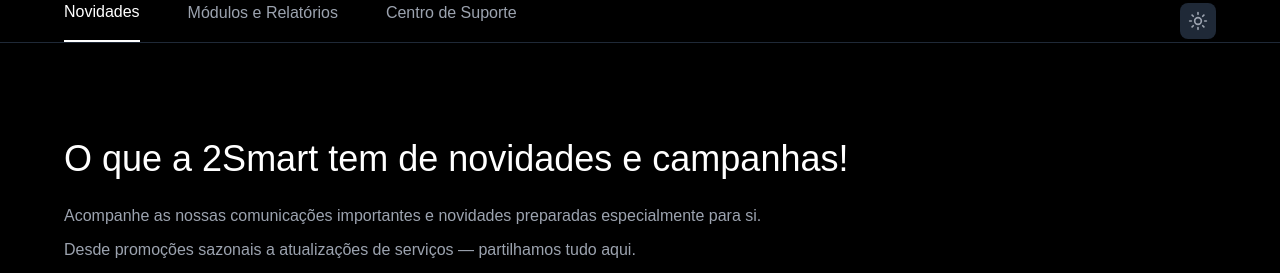
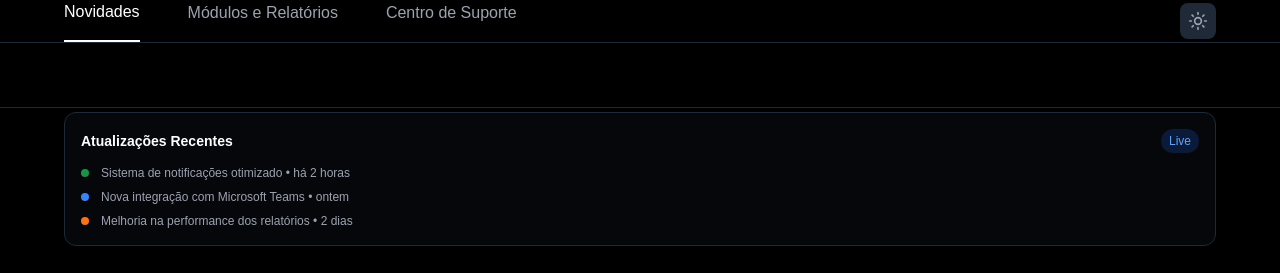
Before and after one commit to 2smarthrm/2smartmenudark, a React (Vite) app: page / in a window 1280 px wide. Shown: the top 273 px of the page. Built offline with nearby package versions, Linux system fonts and the light colour scheme.

Commit message:
Adicionar menu fixo e seção de logs

```diff
--- a/src/App.tsx
+++ b/src/App.tsx
@@ -68,6 +68,50 @@
 
     return (
       <div className="px-8 lg:px-16 py-8 h-full flex flex-col">
+        {/* Logs Section */}
+        <div className={`mb-6 p-4 rounded-xl border ${
+          isDark ? 'bg-gray-900/30 border-gray-800' : 'bg-gray-50/50 border-gray-200'
+        }`}>
+          <div className="flex items-center justify-between mb-3">
+            <h3 className={`text-sm font-semibold ${
+              isDark ? 'text-white' : 'text-gray-900'
+            }`}>
+              Atualizações Recentes
+            </h3>
+            <span className={`text-xs px-2 py-1 rounded-full ${
+              isDark ? 'bg-blue-600/20 text-blue-400' : 'bg-blue-100 text-blue-600'
+            }`}>
+              Live
+            </span>
+          </div>
+          <div className="space-y-2">
+            <div className="flex items-center gap-3">
+              <div className="w-2 h-2 bg-green-500 rounded-full animate-pulse"></div>
+              <span className={`text-xs ${
+                isDark ? 'text-gray-400' : 'text-gray-600'
+              }`}>
+                Sistema de notificações otimizado • há 2 horas
+              </span>
+            </div>
+            <div className="flex items-center gap-3">
+              <div className="w-2 h-2 bg-blue-500 rounded-full"></div>
+              <span className={`text-xs ${
+                isDark ? 'text-gray-400' : 'text-gray-600'
+              }`}>
+                Nova integração com Microsoft Teams • ontem
+              </span>
+            </div>
+            <div className="flex items-center gap-3">
+              <div className="w-2 h-2 bg-orange-500 rounded-full"></div>
+              <span className={`text-xs ${
+                isDark ? 'text-gray-400' : 'text-gray-600'
+              }`}>
+                Melhoria na performance dos relatórios • 2 dias
+              </span>
+            </div>
+          </div>
+        </div>
+
         {/* Header */}
         <div className="mb-8 max-w-4xl flex-shrink-0">
           <h1
@@ -233,16 +277,18 @@
         isDark ? "bg-black text-white" : "bg-white text-gray-900"
       }`}
     >
+      {/* Fixed Navigation - hide when showing learning page */}
+      {!showLearningPage && (
+        <div className="fixed top-0 left-0 right-0 z-30 bg-inherit border-b border-gray-200 dark:border-gray-800">
+          <Navigation activeTab={activeTab} onTabChange={setActiveTab} />
+        </div>
+      )}
+
       <div
         className={`transition-all duration-300 ${
           isPanelOpen ? "lg:mr-[500px]" : ""
-        }`}
+        } ${!showLearningPage ? "pt-20" : ""}`}
       >
-        {/* Navigation - hide when showing learning page */}
-        {!showLearningPage && (
-          <Navigation activeTab={activeTab} onTabChange={setActiveTab} />
-        )}
-
         {/* Content */}
         {renderContent()}
       </div>
```
